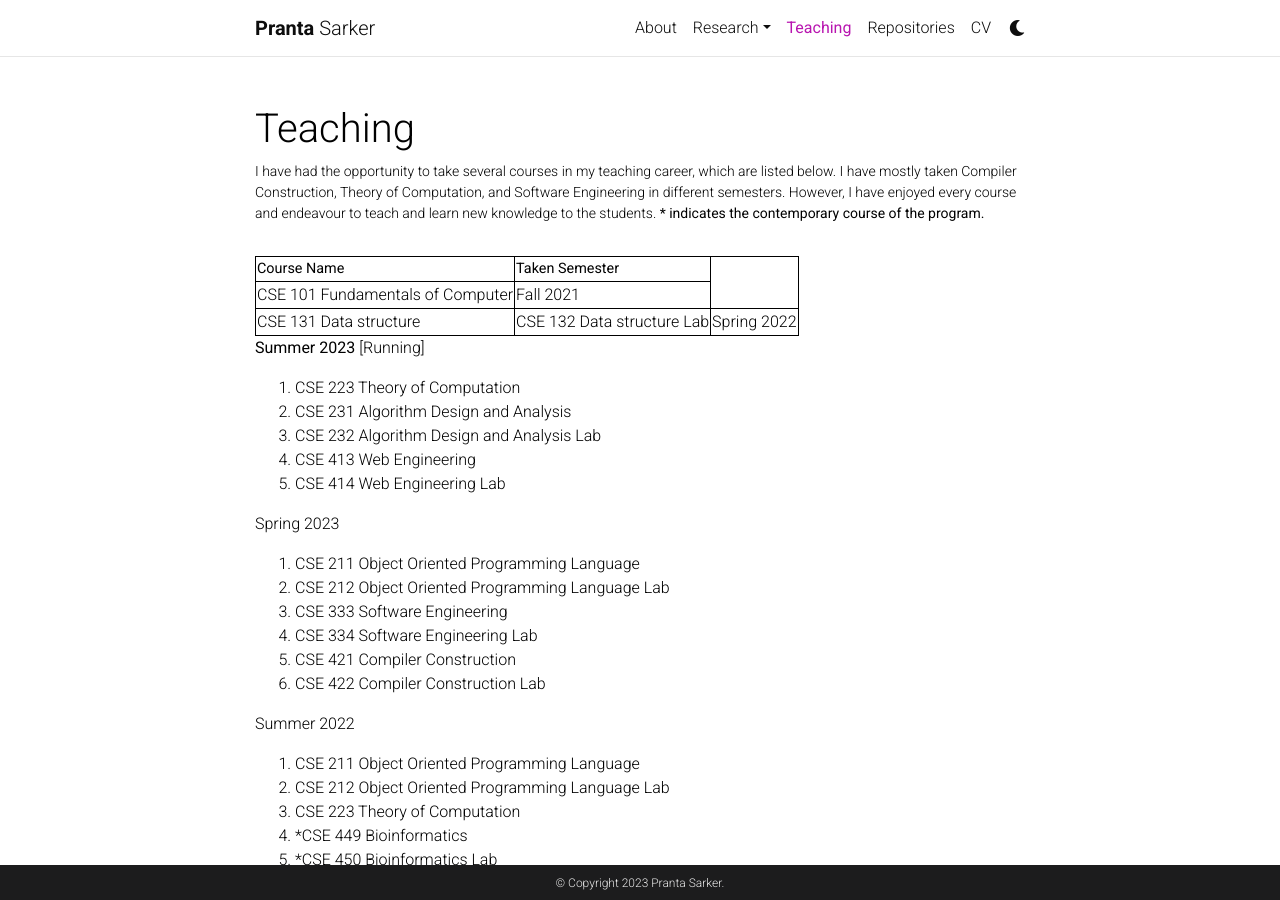
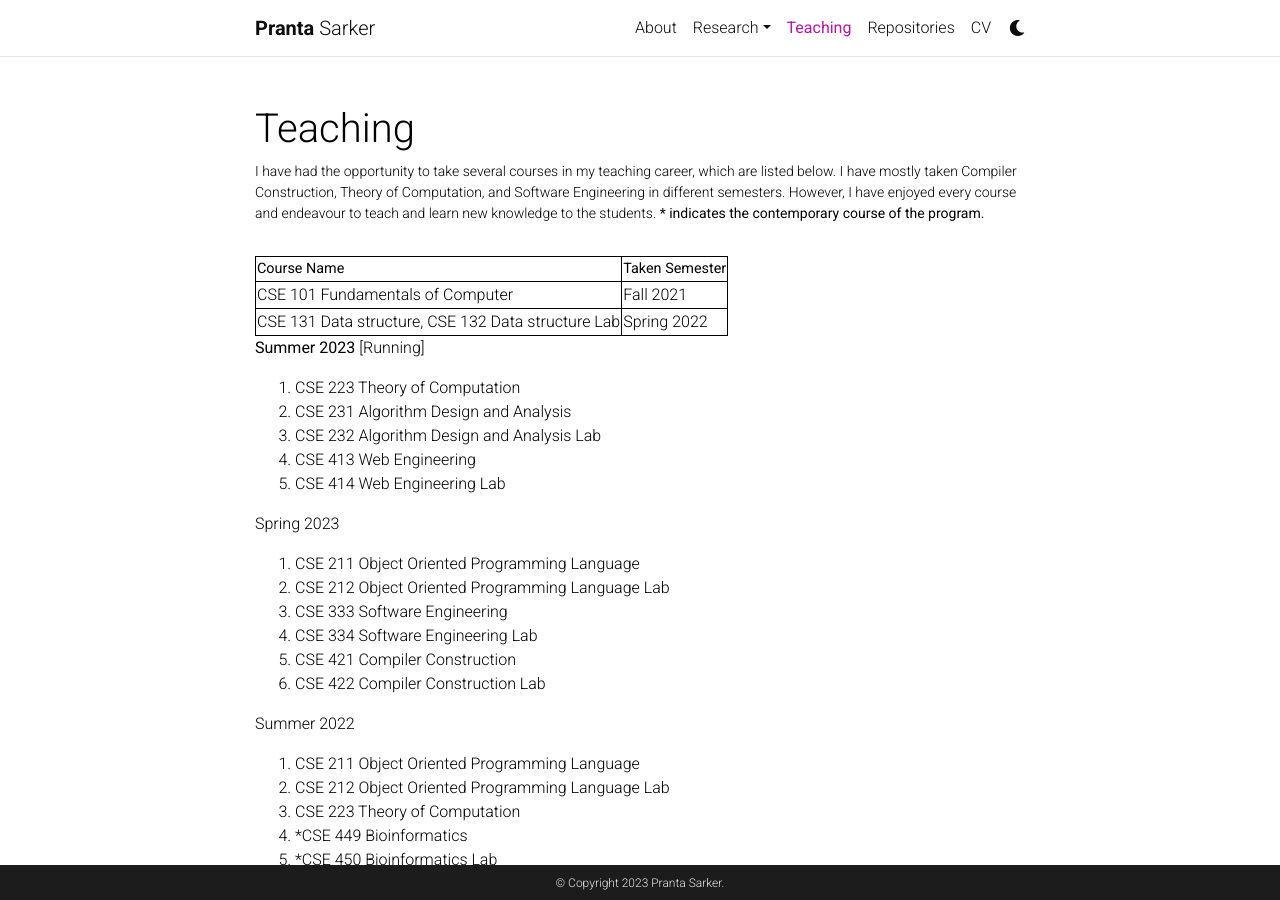
Before and after one commit to psarkerbd/psarkerbd.github.io, a Jekyll site: the page built from _pages/teaching.md, in a window 1280 px wide and 900 px high. Built offline with Jekyll 4.4.1, drawn with Linux system fonts in a browser that asks for light colours; comment, search, counter and statistics services are not loaded; a style sheet for code colours, icons or effects is not loaded; part of the change alters nothing that is shown.

```diff
--- a/_pages/teaching.md
+++ b/_pages/teaching.md
@@ -22,8 +22,7 @@ table, th, td {
     <td>Fall 2021</td>
   </tr>
   <tr>
-    <td>CSE 131 Data structure</td>
-    <td>CSE 132 Data structure Lab</td>
+    <td>CSE 131 Data structure, CSE 132 Data structure Lab</td>
     <td>Spring 2022</td>
   </tr>
 </table>
```
